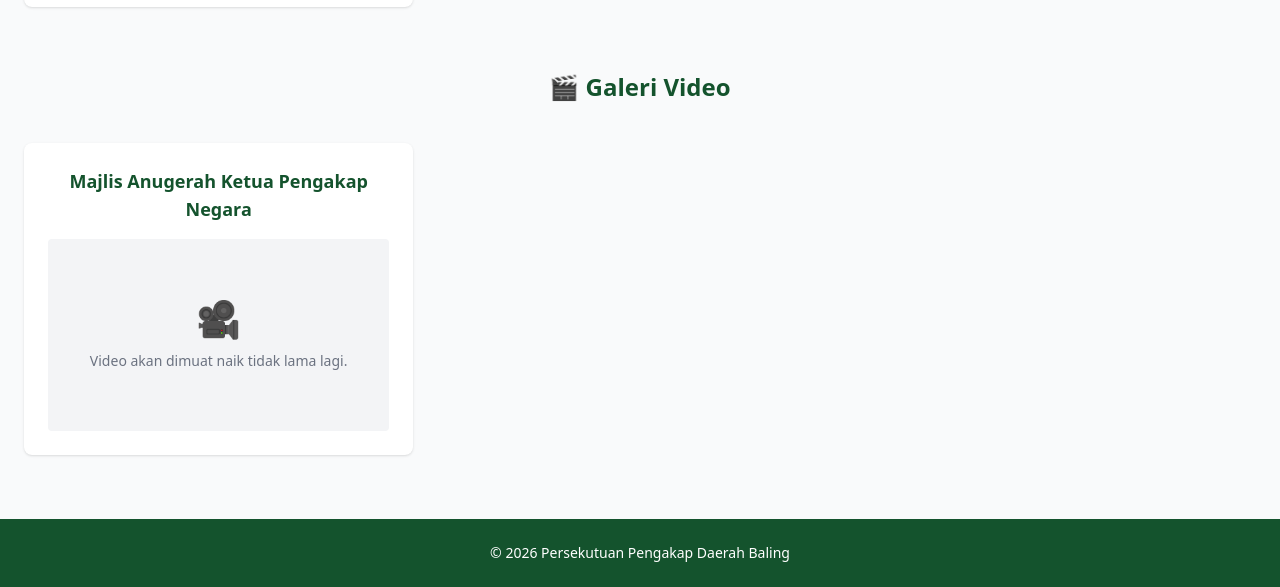
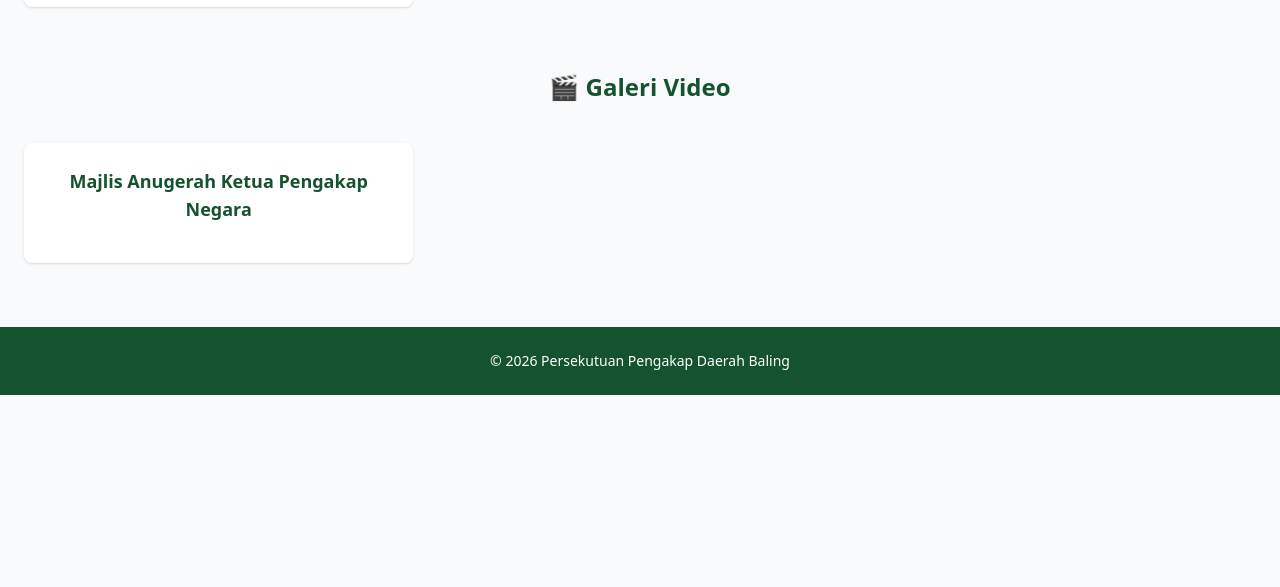
Before and after one commit to fitri8544-a11y/ppmdaerahbaling, a website: page public/aktiviti.html in a window 1280 px wide. Shown: the part 633-1220 px from the top of the page. After the commit the page ends 1028 px from the top, so only its background shows below. Drawn offline with nearby package versions, Linux system fonts and the light colour scheme; a script that the page names is missing.

Commit message:
kemaskini dari rumah

```diff
--- a/public/aktiviti.html
+++ b/public/aktiviti.html
@@ -113,20 +113,19 @@
 
   <div class="grid sm:grid-cols-2 lg:grid-cols-3 gap-8">
 
-    <!-- Kad Video Placeholder -->
+    <!-- Kad Video -->
     <div class="bg-white rounded-lg shadow p-6 text-center">
 
       <h4 class="text-lg font-semibold text-green-900 mb-4">
         Majlis Anugerah Ketua Pengakap Negara
       </h4>
 
-      <div class="aspect-video bg-gray-100 rounded flex items-center justify-center">
-
-        <div class="text-gray-500">
-          <div class="text-4xl mb-3">🎥</div>
-          <p class="text-sm">Video akan dimuat naik tidak lama lagi.</p>
-        </div>
-
+      <div class="flex justify-center">
+        <blockquote class="tiktok-embed"
+                    cite="https://www.tiktok.com/@abeyieforzadeh/video/7584413020286160148"
+                    data-video-id="7584413020286160148"
+                    style="max-width: 100%;">
+        </blockquote>
       </div>
 
     </div>
@@ -134,8 +133,6 @@
   </div>
 
 </section>
-
-
 
 <footer class="bg-green-900 text-white text-center text-sm py-6">
   © 2026 Persekutuan Pengakap Daerah Baling
@@ -150,5 +147,8 @@
   });
 </script>
 
+<!-- TikTok Script (letak sekali sahaja sebelum </body>) -->
+<script async src="https://www.tiktok.com/embed.js"></script>
+
 </body>
 </html>
```
